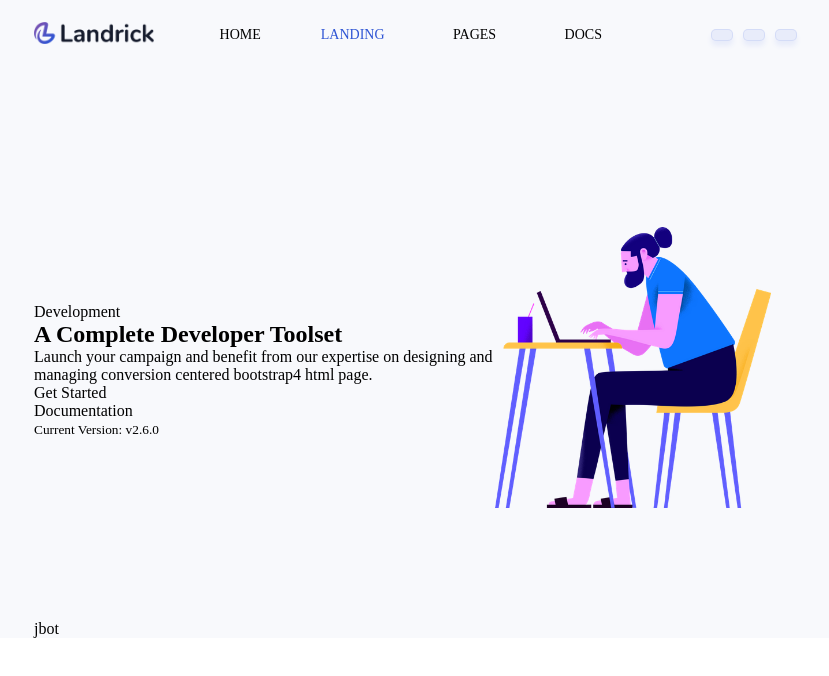
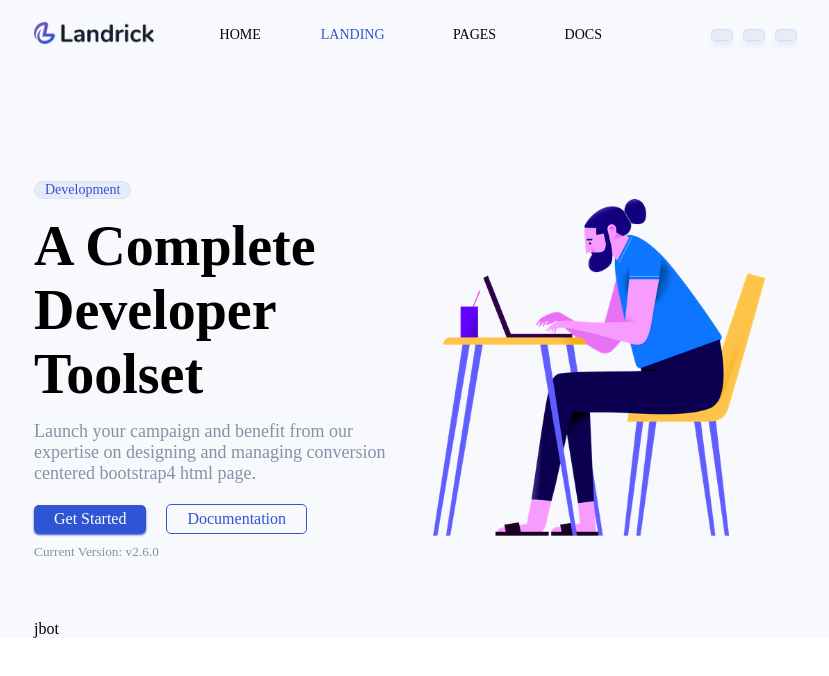
Before and after one commit to AlbertoCiuf/proj-html-vuejs, a Vue app: page / in a window 1280 px wide. Shown: the top 676 px of the page, without its empty margins (222-1051 px from the left). Built offline with nearby package versions, Linux system fonts and the light colour scheme; a small style sheet from the web is missing; the HTML template or start-up script is replaced by a standard one.

Commit message:
Jumbotron top done

```diff
--- a/src/assets/style/generals.scss
+++ b/src/assets/style/generals.scss
@@ -1,5 +1,6 @@
 @import '~@fontsource/source-sans-3/index.css';
 @import '~@fontsource/source-sans-3/700.css';
+@import './vars.scss';
 
 * {
   margin: 0;
@@ -18,3 +19,34 @@ a, a:visited {
 ul {
   list-style: none;
 }
+
+.label {
+  display: inline-block;
+  background-color: $menu-light-bg;
+  color: $active-link-color;
+  border: 1px solid lighten($active-link-color, 40);
+  border-radius: 25px;
+  padding: 0 10px;
+  font-size: 14px;
+}
+
+.btn {
+  display: inline-block;
+  cursor: pointer;
+  padding: 5px 20px;
+  border-radius: 5px;
+  margin: 0 10px;
+  &.btn-dark {
+    background-color: $menu-dark-bg;
+    color: #fff;
+    box-shadow: 0 2px 2px $menu-dark-bg;
+  }
+  &.btn-light {
+    color: $active-link-color;
+    border: 1px solid $active-link-color;
+    &:hover {
+      background-color: $menu-dark-bg;
+      color: #fff;
+    }
+  }
+}
--- a/src/components/Jumbotron.vue
+++ b/src/components/Jumbotron.vue
@@ -7,8 +7,8 @@
           <div class="label">Development</div>
           <h2>A Complete Developer Toolset</h2>
           <p>Launch your campaign and benefit from our expertise on designing and managing conversion centered bootstrap4 html page.</p>
-          <div class="btn-dark">Get Started</div>
-          <div class="btn-light">Documentation</div>
+          <div class="btn btn-dark">Get Started</div>
+          <div class="btn btn-light">Documentation</div>
           <small>Current Version: v2.6.0</small>
         </div>
         <div class="jumbo-img">
@@ -30,7 +30,7 @@ export default {
 }
 </script>
 
-<style lang="scss" scoped>
+<style lang="scss">
 @import '../assets/style/vars.scss';
 
   section.jumbotron {
@@ -44,10 +44,29 @@ export default {
         align-items: center;
         height: 500px;
         .intro {
-          width: 60%;
+          width: 50%;
+          margin-right: 30px;
+          h2 {
+            font-size: 56px;
+            padding: 15px 0;
+          }
+          .btn-dark {
+            margin-left: 0;
+          }
+          p, small {
+            color: #8492A6;
+          }
+          p {
+            font-size: 18px;
+            padding-bottom: 20px;
+          }
+          small {
+            display: block;
+            padding-top: 10px;
+          }
         }
         .jumbo-img {
-          width: 40%;
+          width: 50%;
           img {
           width: 90%;
           }
```
